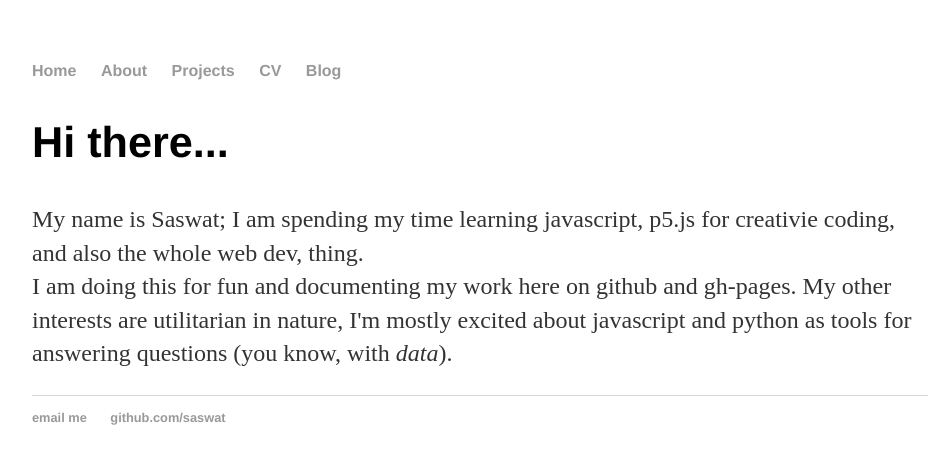
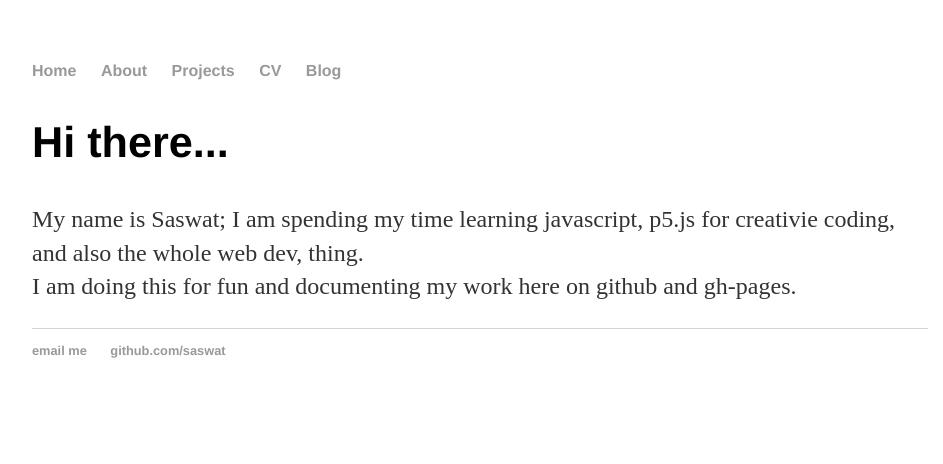
Before and after one commit to saswat/saswat.github.io, a Jekyll site: the page built from index.html, in a window 1280 px wide. Shown: the top 464 px of the page, without its empty margins (160-1103 px from the left). Built offline with Jekyll 4.4.1, drawn with Linux system fonts in a browser that asks for light colours.

Commit message:
Update index.html

```diff
--- a/index.html
+++ b/index.html
@@ -6,5 +6,5 @@ title: Home
 		<div class="blurb">
 			<h2>Hi there...</h2>
 			<p>My name is Saswat; I am spending my time learning javascript, p5.js for creativie coding, and also the whole web dev, thing. <br>
-				I am doing this for fun and documenting my work here on github and gh-pages. My other interests are utilitarian in nature, I'm mostly excited about javascript and python as tools for answering questions (you know, with <i>data</i>).</p>
+				I am doing this for fun and documenting my work here on github and gh-pages.</p>
 		</div>
```
